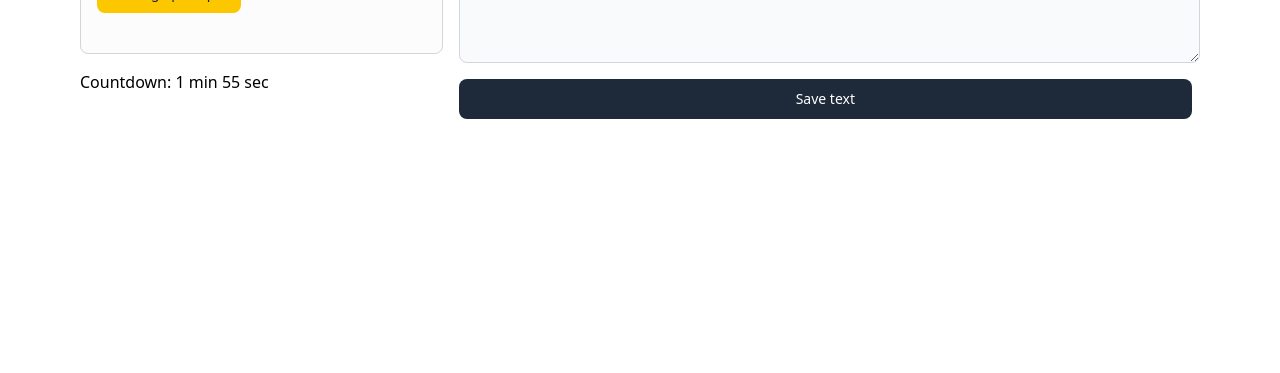
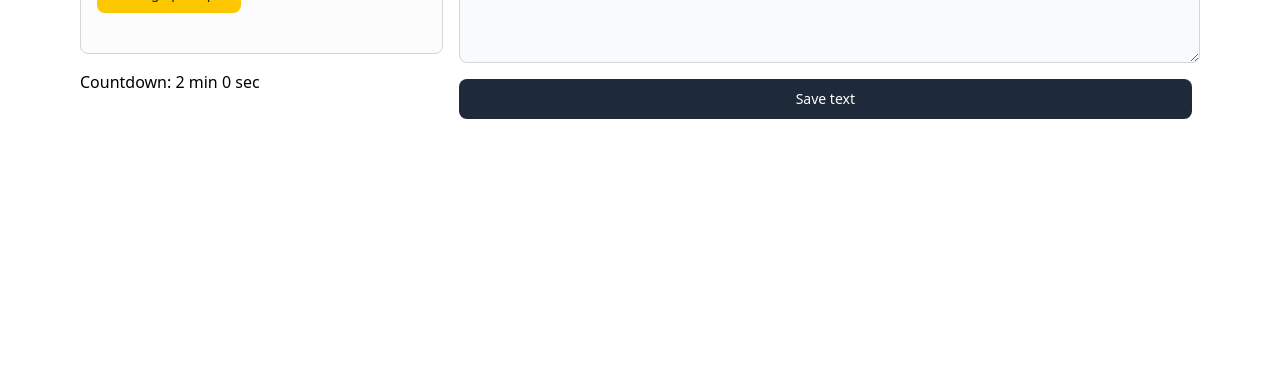
Before and after one commit to ofedchen/just-write, a Vue app: page / in a window 1280 px wide. Shown: the part 401-774 px from the top of the page. Built offline with nearby package versions, Linux system fonts and the light colour scheme; data requests are answered from the project's data file.

Commit message:
Connected Textfield to Timer

```diff
--- a/src/components/Textfield.vue
+++ b/src/components/Textfield.vue
@@ -1,14 +1,13 @@
 <script setup>
-import { ref } from "vue";
+import { ref, defineEmits } from "vue";
 
 const userText = ref("");
-const storedTexts = ref(null)
+const storedTexts = ref(null);
 
 const props = defineProps({
   currentPrompt: String,
-    hidden: Boolean
-})
-
+  hidden: Boolean,
+});
 
 function saveText() {
   if (!userText.value.trim()) return;
@@ -25,19 +24,36 @@ function saveText() {
   localStorage.setItem("savedTexts", JSON.stringify(storedTexts.value));
   userText.value = "";
 }
+
+const emit = defineEmits(["textStarted"]);
+
+function checkText() {
+  if (userText.value.trim()) {
+    emit("textStarted", userText.value);
+  }
+}
 </script>
 
 <template>
   <form @submit.prevent="saveText" class="flex flex-col gap-4">
     <div class="flex flex-col gap-1">
-            <textarea v-model="userText"
+      <textarea
+        @input="checkText"
+        v-model="userText"
         placeholder="Write whatever you want. Your goal is to write for 2 minutes, but don't limit yourself."
-                name="userText" rows="10" cols="1"
-                class="block p-2.5 w-full text-[16px] text-gray-900 bg-gray-50 rounded-lg border border-gray-300 focus:ring-blue-500 focus:border-blue-500">
+        name="userText"
+        rows="10"
+        cols="1"
+        class="block p-2.5 w-full text-[16px] text-gray-900 bg-gray-50 rounded-lg border border-gray-300 focus:ring-blue-500 focus:border-blue-500"
+      >
       </textarea>
     </div>
-        <button type="submit" severity="secondary" label="Save text"
-            class="px-5 py-2.5 text-sm font-medium text-white bg-gray-800 hover:bg-gray-900 focus:outline-none focus:ring-4 focus:ring-gray-300 font-medium rounded-lg text-sm px-5 py-2.5 me-2 mb-2 cursor-pointer">
+    <button
+      type="submit"
+      severity="secondary"
+      label="Save text"
+      class="px-5 py-2.5 text-sm font-medium text-white bg-gray-800 hover:bg-gray-900 focus:outline-none focus:ring-4 focus:ring-gray-300 font-medium rounded-lg text-sm px-5 py-2.5 me-2 mb-2 cursor-pointer"
+    >
       Save text
     </button>
   </form>
--- a/src/components/Timer.vue
+++ b/src/components/Timer.vue
@@ -7,38 +7,68 @@ https://developer.mozilla.org/en-US/docs/Web/API/Window/setInterval
 
  -->
 
+<script setup>
+import { ref, computed, onBeforeUnmount, watch } from "vue";
+const startTime = 120200;
+const now = ref(0);
+const countDownTime = ref(startTime);
+const timeRemaining = ref(startTime);
+const timerStarted = ref(false);
+const timerEnded = ref(false);
 
- <script setup>
- import { ref, computed, onMounted, onBeforeUnmount } from "vue";
-
- const now = ref(new Date().getTime());
- const countDownTime = ref(now.value + 120000); //  milliseconds from now
- const timeRemaining = ref(countDownTime.value - now.value);
-
- const min = computed(() => Math.floor((timeRemaining.value % (1000 * 60 * 60)) / (1000 * 60)));
- const sec = computed(() => Math.floor((timeRemaining.value % (1000 * 60)) / 1000));
+const min = computed(() =>
+  Math.floor((timeRemaining.value % (1000 * 60 * 60)) / (1000 * 60))
+);
+const sec = computed(() =>
+  Math.floor((timeRemaining.value % (1000 * 60)) / 1000)
+);
 
 let interval;
 
 const startTimer = () => {
+  now.value = new Date().getTime();
+  timeRemaining.value = startTime;
+
+  countDownTime.value = now.value + startTime;
+
   interval = setInterval(() => {
     now.value = new Date().getTime();
     timeRemaining.value = Math.max(0, countDownTime.value - now.value);
   }, 1000);
 };
- // start timer on mount
- onMounted(startTimer);
 
 // not necessary, best practice. makes sure countdown stops and does not run i background.
 onBeforeUnmount(() => {
   clearInterval(interval);
+});
+
+// Här hämtar vi props från App.vue
+const props = defineProps({
+  userStarted: { type: String },
+});
+
+watch(
+  () => props.userStarted,
+  (newValue) => {
+    if (newValue && !timerStarted.value) {
+      startTimer();
     }
-
+    timerStarted.value = true;
+  }
+);
+watch(
+  () => timeRemaining.value,
+  (newTimeRemaining) => {
+    if (newTimeRemaining === 0) {
+      timerEnded.value = true;
+    }
+  }
 );
 </script>
 
 <template>
   <div>
     <p>Countdown: {{ min }} min {{ sec }} sec</p>
+    <p v-if="timerEnded">Clock has ran out!</p>
   </div>
 </template>
--- a/src/views/HomeView.vue
+++ b/src/views/HomeView.vue
@@ -2,12 +2,12 @@
 import PromptGenarator from "../components/PromptGenerator.vue";
 import Textfield from "../components/Textfield.vue";
 import Timer from "../components/Timer.vue";
-import { ref, onMounted } from 'vue'
+import { ref, onMounted } from "vue";
 import axios from "axios";
 
 const prompts = ref([]);
 const randomPrompt = ref(null);
-const hidden = ref(false)
+const hidden = ref(false);
 
 onMounted(async () => {
   try {
@@ -19,7 +19,6 @@ onMounted(async () => {
   }
 
   generatePrompt();
-
 });
 
 function generatePrompt() {
@@ -28,15 +27,30 @@ function generatePrompt() {
 }
 
 function hidePromptTimer() {
-  hidden.value = true
+  hidden.value = true;
 }
 
+const writtenText = ref("");
+
+function handleText(userText) {
+  writtenText.value = userText;
+}
 </script>
 
 <template>
   <main class="grid grid-cols-1 md:grid-cols-3 md:grid-rows-2 gap-4 py-4">
-    <PromptGenarator @newPrompt="generatePrompt" @hidePrompt="hidePromptTimer" :currentPrompt="randomPrompt" :hidden="hidden" />
-    <Textfield :currentPrompt="randomPrompt" :hidden="hidden" class="md:col-span-2 md:row-span-2" />
-    <Timer class="md:col-start-1 md:row-start-2" />
+    <PromptGenarator
+      @newPrompt="generatePrompt"
+      @hidePrompt="hidePromptTimer"
+      :currentPrompt="randomPrompt"
+      :hidden="hidden"
+    />
+    <Textfield
+      :currentPrompt="randomPrompt"
+      :hidden="hidden"
+      @textStarted="handleText"
+      class="md:col-span-2 md:row-span-2"
+    />
+    <Timer :userStarted="writtenText" class="md:col-start-1 md:row-start-2" />
   </main>
 </template>
```
Lines whose indentation alone changed are shown as unchanged.
